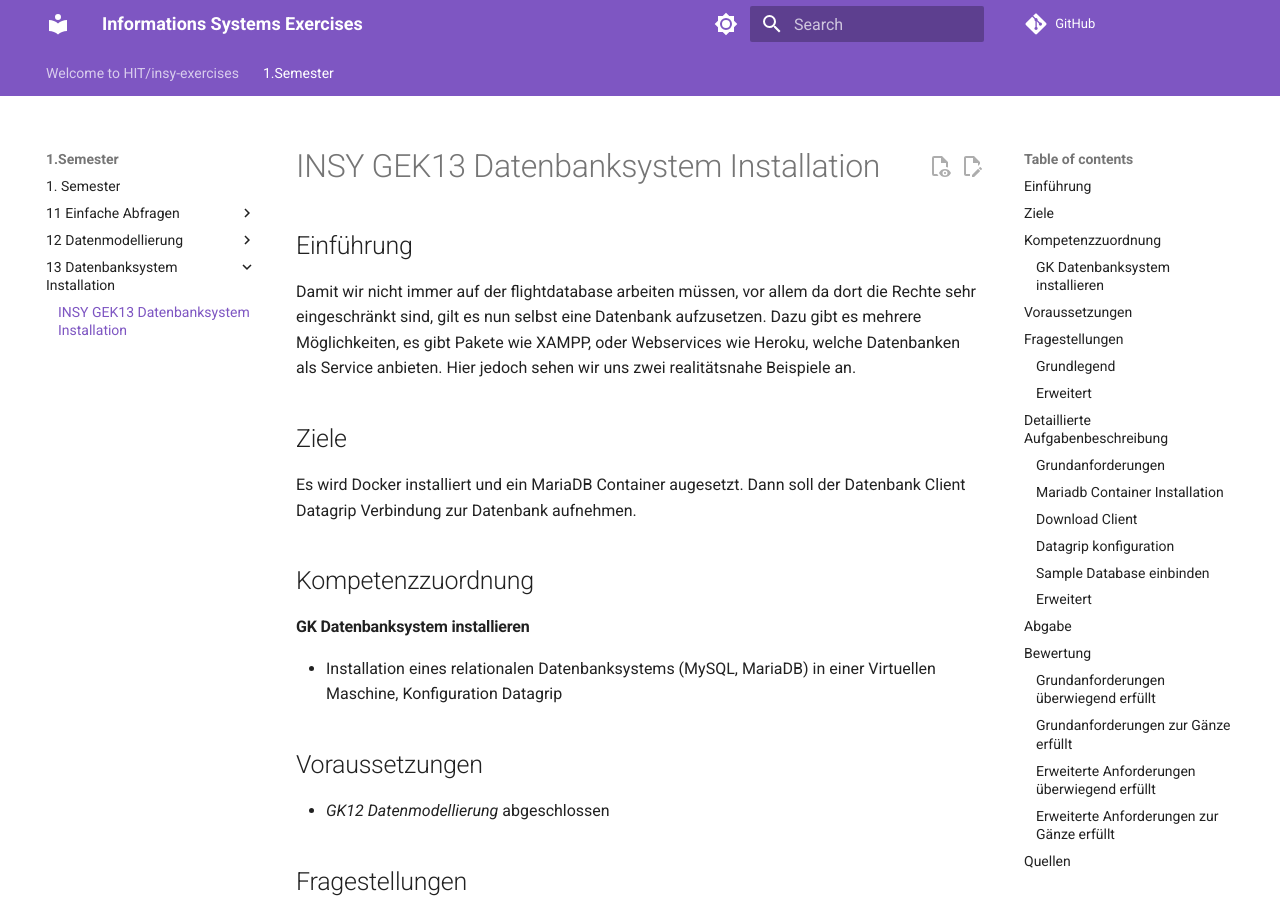
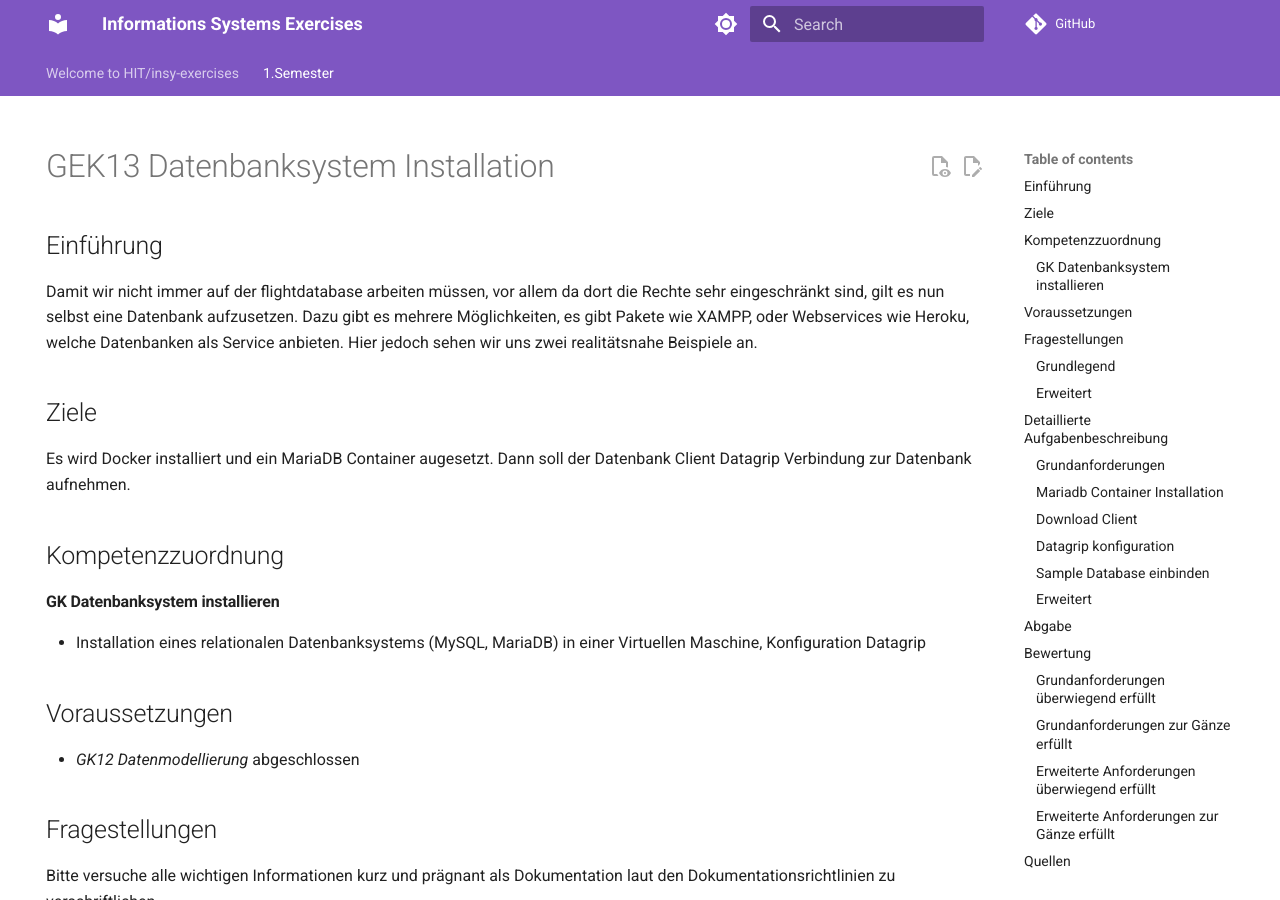
Before and after one commit to TGM-HIT/insy-exercises, an MkDocs documentation site: the page built from docs/1.Semester/13_Datenbanksystem_Installation/GEK13_Datenbanksystem_Installation.md, in a window 1280 px wide and 900 px high. Built offline with MkDocs 1.6.1 and Material for MkDocs 9.7.7, drawn with Linux system fonts in a browser that asks for light colours; comment, search, counter and statistics services are not loaded.

```diff
--- a/docs/1.Semester/13_Datenbanksystem_Installation/GEK13_Datenbanksystem_Installation.md
+++ b/docs/1.Semester/13_Datenbanksystem_Installation/GEK13_Datenbanksystem_Installation.md
@@ -1,4 +1,9 @@
-# INSY GEK13 Datenbanksystem Installation
+---
+hide:
+  - navigation
+---
+
+# GEK13 Datenbanksystem Installation
 
 ## Einführung
 
```
